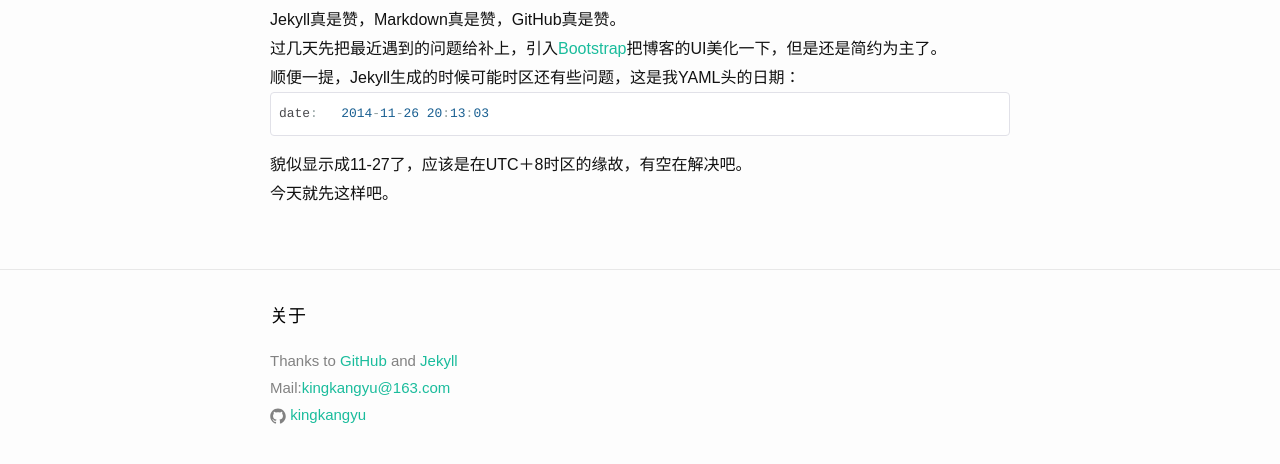
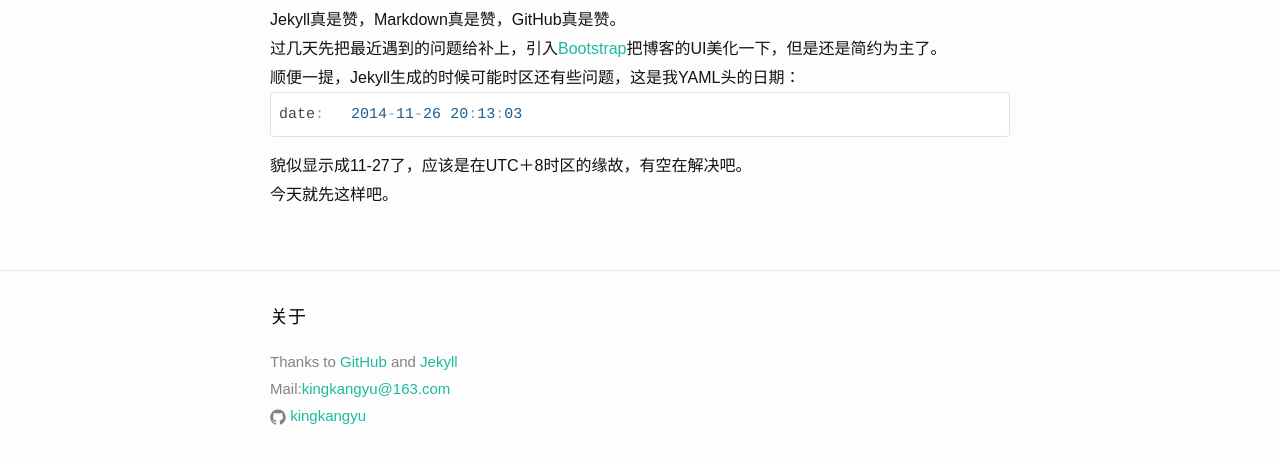
Before and after one commit to kingkangyu/kingkangyu.github.io, a Jekyll site: the page built from _posts/2014-11-26-the-first-post.markdown, in a window 1280 px wide. Shown: the part 212-676 px from the top of the page. Built offline with Jekyll 4.4.1, drawn with Linux system fonts in a browser that asks for light colours; nearby versions of some CDN libraries.

Commit message:
code css update

```diff
--- a/css/typo.css
+++ b/css/typo.css
@@ -184,7 +184,7 @@ mark{
 pre, code, pre tt{
   font-family:Courier, 'Courier New', monospace;
   padding: 2px 4px;
-  font-size: 90%;
+  /*font-size: 90%;*/
   color: #c7254e;
   background-color: #f9f2f4;
   border-radius: 4px;
```
Also changed, not shown: 5 other files.
